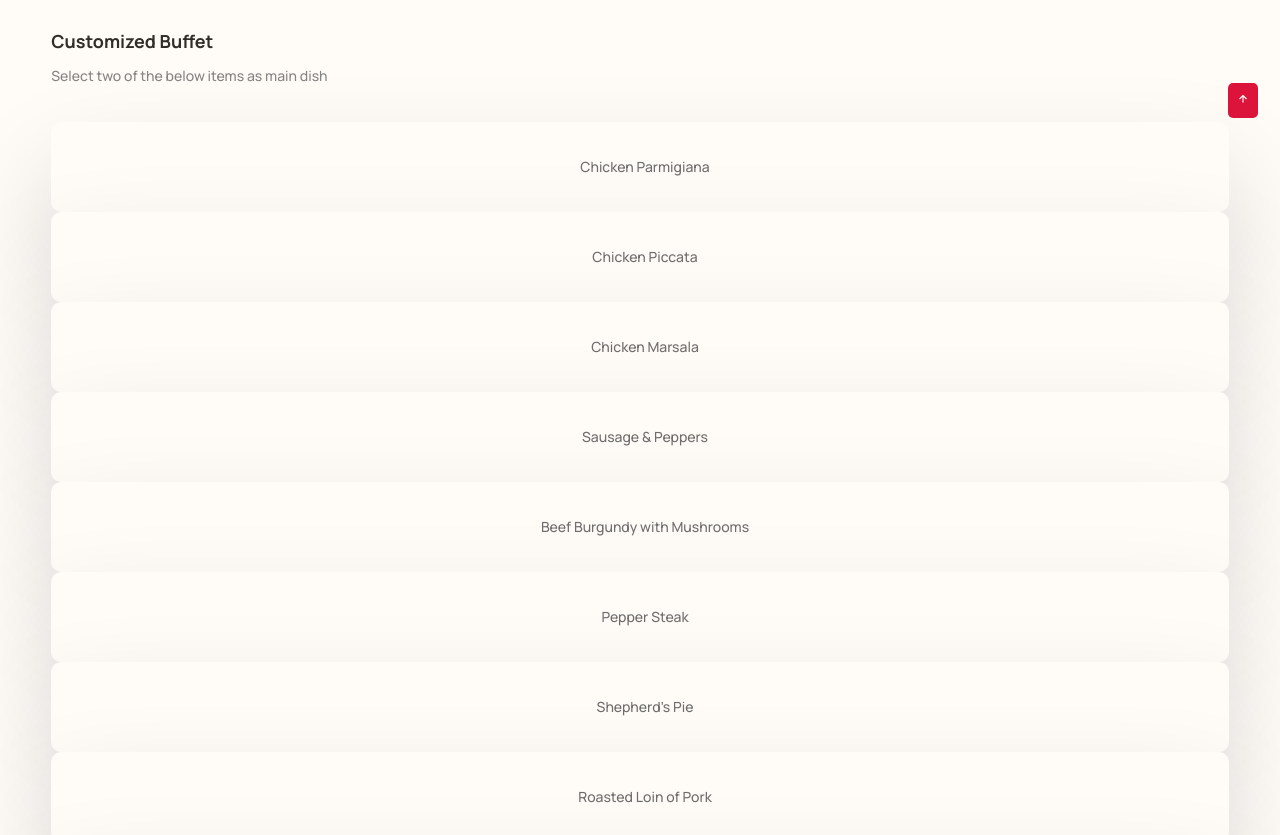
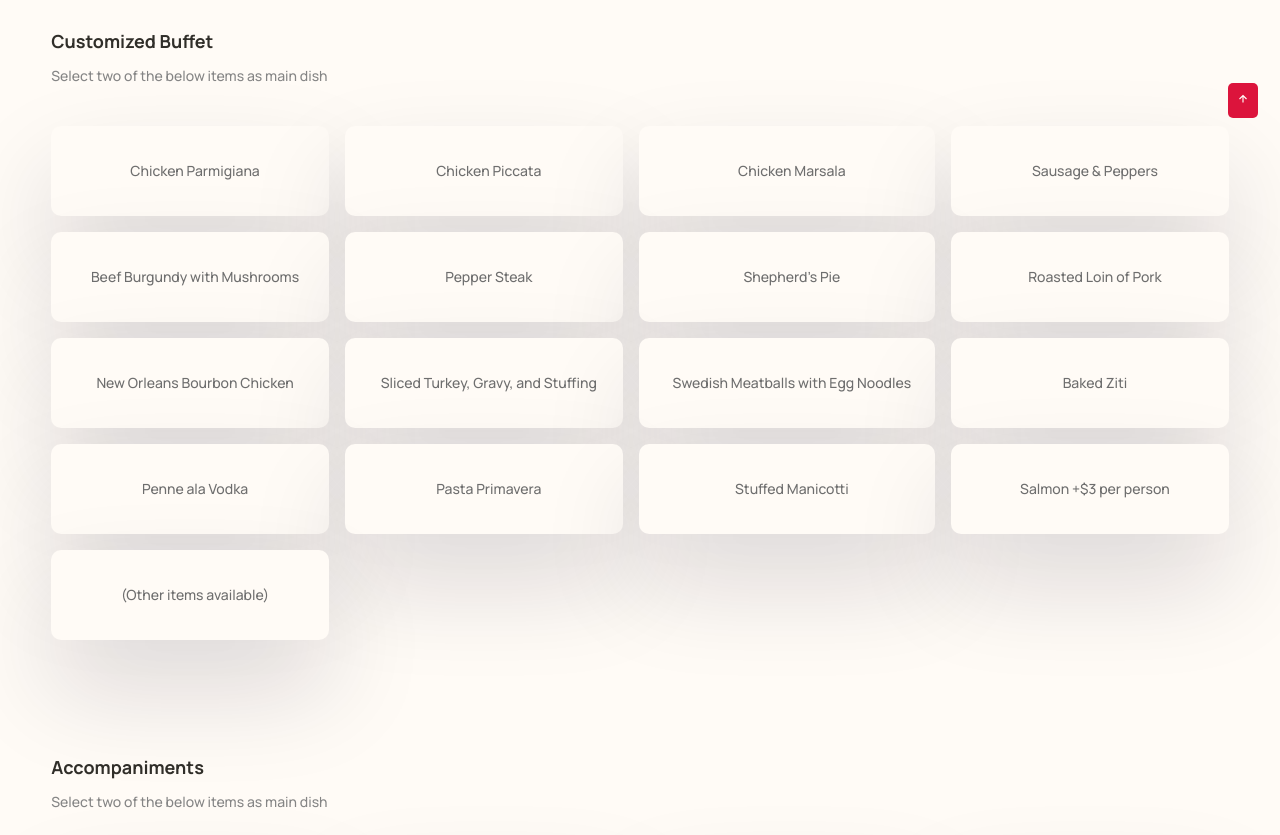
Before and after one commit to cleph01/nextjs_micro_projects-valhalla_website, a Next.js app: page /catering in a window 1280 px wide. Shown: the part 660-1495 px from the top of the page. Built offline with nearby package versions, Linux system fonts and the light colour scheme.

Commit message:
corrected spacing on catering items by applying the grid structure from the home page; had missed it in my css

```diff
--- a/styles/Catering.module.css
+++ b/styles/Catering.module.css
@@ -24,6 +24,7 @@
 }
 
 .container .main_text ul li {
+    color: var(--second-color);
     list-style: circle;
     font-size: var(--p-font);
     line-height: 1.75;
@@ -37,6 +38,13 @@
     margin-bottom: 2rem;
 }
 
+.container .container_box {
+    display: grid;
+    grid-template-columns: repeat(auto-fit, minmax(23rem, auto));
+    gap: 1.6rem;
+    align-items: center;
+    margin-top: 0.4rem;
+}
 /* button  */
 .btn {
     display: inline-block;
```
